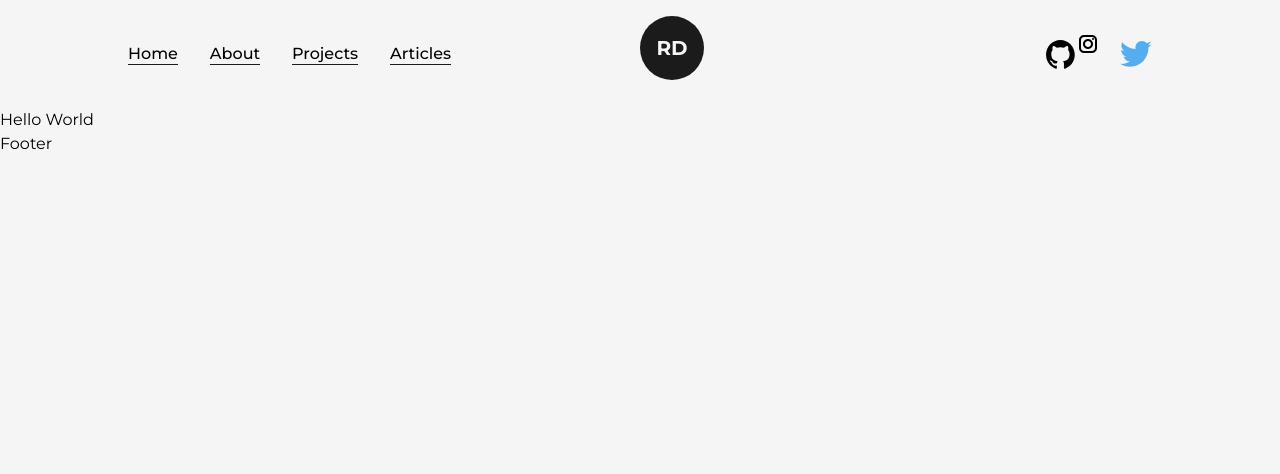
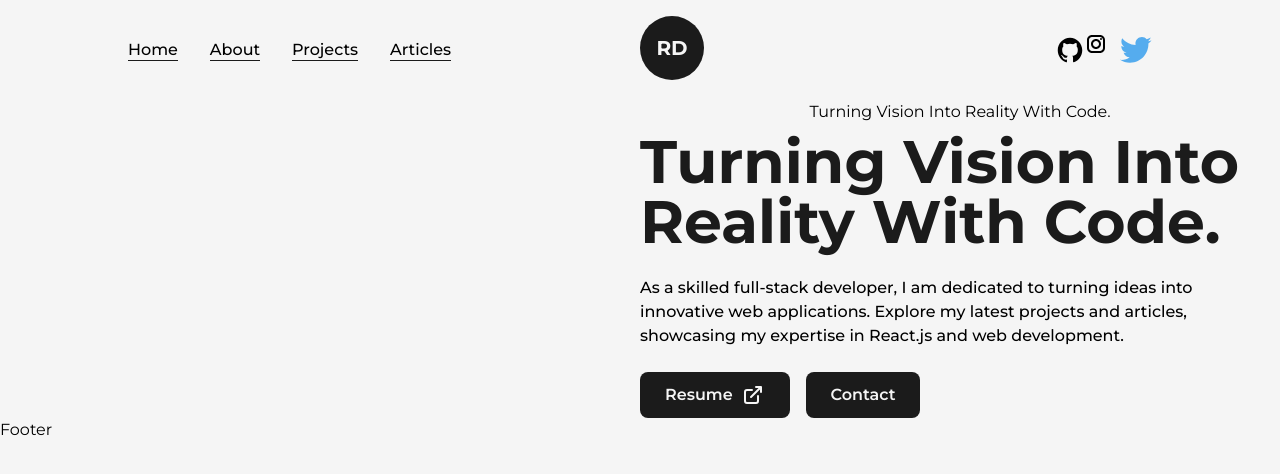
Before and after one commit to Resister-boy/portfolio, a Next.js app: page / in a window 1280 px wide. Shown: the top 474 px of the page. Built offline with nearby package versions, Linux system fonts and the light colour scheme.

Commit message:
Create Button Components Describe Home Page Message, Applicate framer motion

```diff
--- /dev/null
+++ b/components/common/AnimatedText.tsx
@@ -0,0 +1,54 @@
+import React from 'react'
+import { AnimatedTextType } from '@/types/AnimatedText'
+import { motion } from 'framer-motion'
+
+const quote = {
+  initial: {
+    opacity: 0
+  },
+  animate: {
+    opacity: 1,
+    transition: {
+      delay: 0.5,
+      staggerChildren: 0.05
+    }
+  }
+}
+
+const single = {
+  initial: {
+    opacity: 0,
+    y: 50
+  },
+  animate: {
+    opacity: 1,
+    y: 0,
+    transition: {
+      duration: 1
+    }
+  }
+}
+
+const AnimatedText = ({ text, className }: AnimatedTextType) => {
+  return (
+    <main className='w-full mx-auto py-2 flex items-center justify-center text-center overflow-hidden'>
+      <motion.h1
+        className={`inline-block w-full text-dark font-bold capitalize ${className}`}
+        variants={quote}
+        initial="initial"
+        animate="animate">
+        {text.split(" ").map((word, index) => (
+          <motion.span
+            key={word + '-' + index} className='inline-block'
+            variants={single}
+            initial="initial"
+            animate="animate">
+            {word}&nbsp;
+          </motion.span>
+        ))}
+      </motion.h1>
+    </main>
+  )
+}
+
+export default AnimatedText
--- /dev/null
+++ b/components/common/button/DefaultButton.tsx
@@ -0,0 +1,19 @@
+import React from 'react'
+import Link from 'next/link'
+import { DefaultBtnType } from '@/types/DefaultBtnType'
+import { LinkArrow } from '@/components/icons/LinkArrow'
+
+const DefaultButton = ({ link, title, download }: DefaultBtnType) => {
+  return (
+    <Link href={link} target={"_blank"} download={`${download ? true : false}`}
+      className='flex items-center bg-dark text-light p-2.5 px-6 rounded-lg text0-lg font-semibold
+      hover:bg-light hover:text-dark border border-solid border-transparent hover:border-dark duration-200 mr-4'>
+      {title}
+      {download
+        ? <LinkArrow className={"w-5 ml-2"}/>
+        : null}
+    </Link>
+  )
+}
+
+export default DefaultButton
--- a/components/icons/GithubIcon.tsx
+++ b/components/icons/GithubIcon.tsx
@@ -3,8 +3,8 @@
 const GithubIcon = ({ className, ...rest }: IconType) => (
   <svg
     xmlns="http://www.w3.org/2000/svg"
-    width="1.3em"
-    height="1.3em"
+    width="1em"
+    height="1em"
     viewBox="0 0 512 512"
     {...rest}
     className={`w-full h-auto ${className}`}
--- a/components/icons/InstagramIcon.tsx
+++ b/components/icons/InstagramIcon.tsx
@@ -3,8 +3,8 @@
 
 const SvgComponent = ({ className, ...rest} : IconType) => (
   <svg xmlns="http://www.w3.org/2000/svg"
-    width="2em"
-    height="2em"
+    width="1.5em"
+    height="1.5em"
     className={`w-full h-auto ${className}`}
     {...rest}>
     <path d="M8 3C5.243 3 3 5.243 3 8v8c0 2.757 2.243 5 5 5h8c2.757 0 5-2.243 5-5V8c0-2.757-2.243-5-5-5H8zm0 2h8c1.654 0 3 1.346 3 3v8c0 1.654-1.346 3-3 3H8c-1.654 0-3-1.346-3-3V8c0-1.654 1.346-3 3-3zm9 1a1 1 0 0 0-1 1 1 1 0 0 0 1 1 1 1 0 0 0 1-1 1 1 0 0 0-1-1zm-5 1c-2.757 0-5 2.243-5 5s2.243 5 5 5 5-2.243 5-5-2.243-5-5-5zm0 2c1.654 0 3 1.346 3 3s-1.346 3-3 3-3-1.346-3-3 1.346-3 3-3z" />
--- /dev/null
+++ b/components/icons/LinkArrow.tsx
@@ -0,0 +1,22 @@
+import { IconType } from "@/types/IconType";
+
+export const LinkArrow = ({ className, ...rest }: IconType) => (
+  <svg
+    xmlns="http://www.w3.org/2000/svg"
+    width={24}
+    height={24}
+    viewBox="0 0 24 24"
+    className={`w-full h-auto ${className}`}
+    {...rest}
+  >
+    <path fill="none" d="M0 0h24v24H0z" />
+    <path
+      fill="none"
+      stroke="currentColor"
+      strokeLinecap="round"
+      strokeLinejoin="round"
+      strokeWidth={2}
+      d="M11 7H6a2 2 0 0 0-2 2v9a2 2 0 0 0 2 2h9a2 2 0 0 0 2-2v-5m-7 1L20 4m-5 0h5v5"
+    />
+  </svg>
+);
--- a/pages/index.tsx
+++ b/pages/index.tsx
@@ -1,5 +1,6 @@
-import Image from 'next/image'
 import Head from 'next/head'
+import AnimatedText from '@/components/common/AnimatedText'
+import DefaultButton from '@/components/common/button/DefaultButton'
 
 export default function Home() {
   return (
@@ -8,8 +9,22 @@
         <title>Create Next App</title>
         <meta name='description' content='Generated by create next app' />
       </Head>
-      <main>
-          Hello World
+      <main className='flex items-center justify-between w-full'>
+        <div className='w-1/2'>
+
+        </div>
+        <div className='w-1/2 flex flex-col items-center self-center'>
+          <h1>Turning Vision Into Reality With Code.</h1>
+          <AnimatedText text="Turning Vision Into Reality With Code." className='!text-6xl !text-left' />
+          <p className='my-4 text-base font-medium'>
+          As a skilled full-stack developer, I am dedicated to turning ideas into innovative web applications.
+Explore my latest projects and articles, showcasing my expertise in React.js and web development.
+          </p>
+          <div className='flex items-center self-start mt-2'>
+            <DefaultButton link="/dummy.pdf" title="Resume" download={true} />
+            <DefaultButton link="mailto:hassanpumped17@gmail.com" title="Contact" download={false} />
+          </div>
+        </div>
       </main>
     </>
 
--- /dev/null
+++ b/types/AnimatedText.ts
@@ -0,0 +1,4 @@
+export type AnimatedTextType = {
+  text: string;
+  className: string;
+}
--- /dev/null
+++ b/types/DefaultBtnType.ts
@@ -0,0 +1,5 @@
+export type DefaultBtnType = {
+  link: string;
+  title: string;
+  download: boolean;
+}
```
